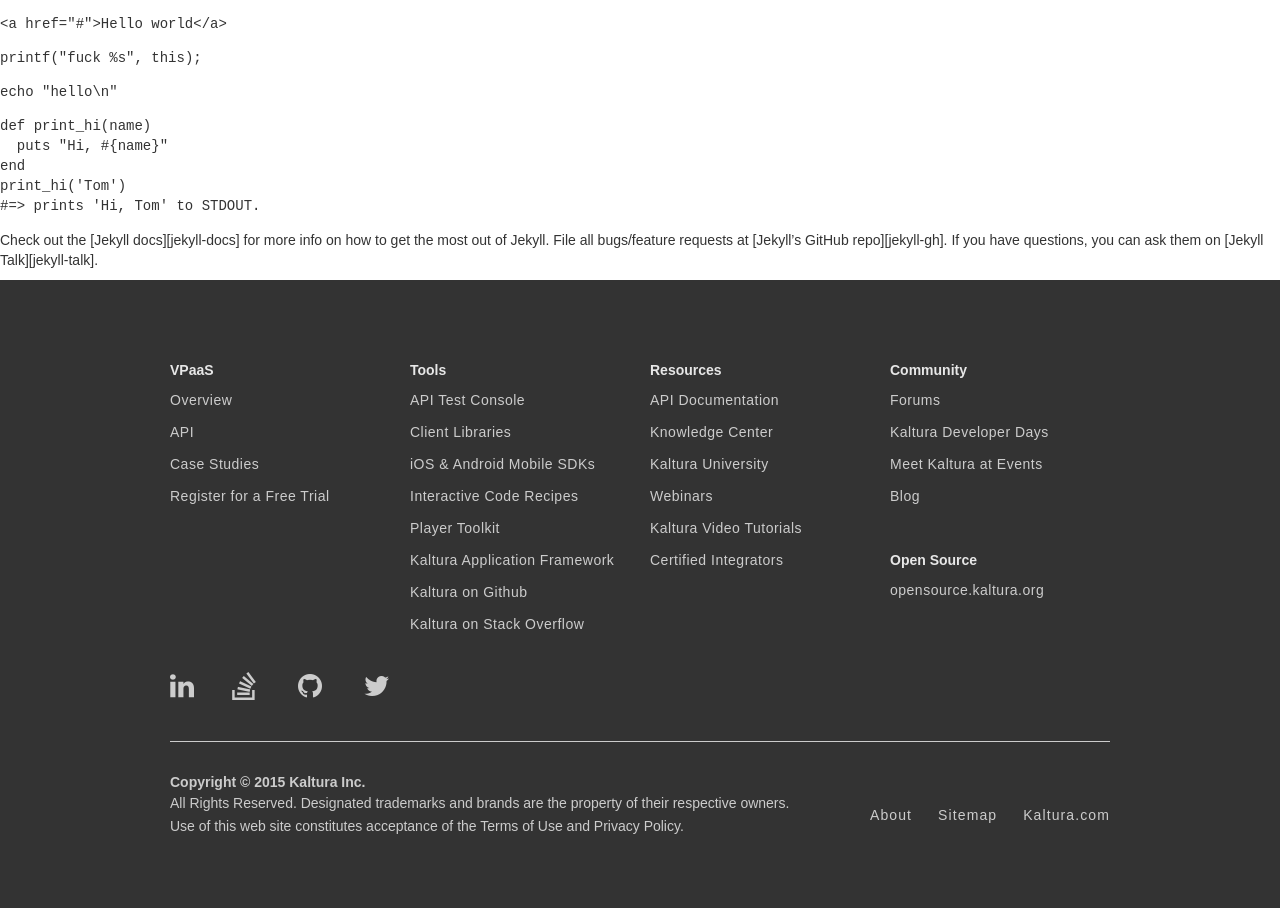
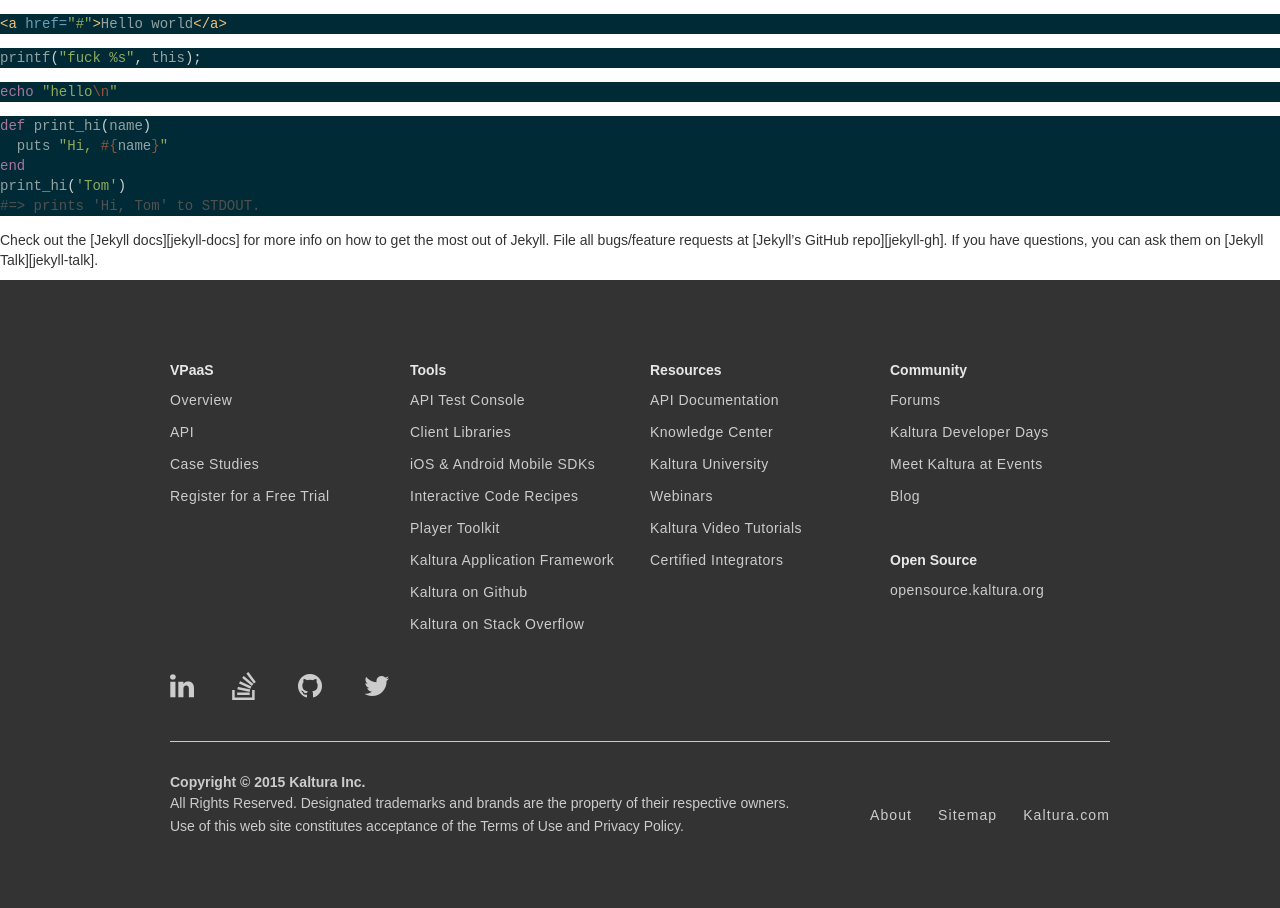
Before and after one commit to kaltura/DeveloperPortalDocs, a Jekyll site: the page built from testme.md, in a window 1280 px wide. Shown: the part 537-1445 px from the top of the page. Built offline with Jekyll 4.4.1, drawn with Linux system fonts in a browser that asks for light colours; nearby versions of some CDN libraries.

Commit message:
with rouge as syntax highligher.

```diff
--- a/_config.yml
+++ b/_config.yml
@@ -15,12 +15,12 @@ url: "http://54.161.130.174" # the base hostname & protocol for your site
 twitter_username: kaltura
 github_username:  kaltura
 permalink: none
-highlighter: pygments
+highlighter: rouge
 # Build settings
 markdown: kramdown
-#kramdown:
-#  input: GFM
-#  syntax_highlighter: rouge
+kramdown:
+  input: GFM
+  syntax_highlighter: rouge
 #markdown: redcarpet
 
 redcarpet:
--- a/_includes/head.html
+++ b/_includes/head.html
@@ -18,6 +18,7 @@
 <link rel="stylesheet" type="text/css" href="{{ site.url }}/css/normalize.css">
 <link rel="stylesheet" type="text/css" href="{{ site.url }}/css/webflow.css">
 <link rel="stylesheet" type="text/css" href="{{ site.url }}/css/kaltura-dev-site.webflow.css">
+<link rel="stylesheet" type="text/css" href="{{ site.url }}/css/syntax.css">
   <script type="text/javascript" src="https://use.typekit.net/rlx4cjm.js"></script>
   <script type="text/javascript">
     try{Typekit.load();}catch(e){}
--- /dev/null
+++ b/css/syntax.css
@@ -0,0 +1,78 @@
+.highlight table td { padding: 5px; }
+.highlight table pre { margin: 0; }
+.highlight, .highlight .w {
+  color: #93a1a1;
+  background-color: #002b36;
+}
+.highlight .err {
+  color: #151515;
+  background-color: #ac4142;
+}
+.highlight .c, .highlight .cd, .highlight .cm, .highlight .c1, .highlight .cs {
+  color: #505050;
+}
+.highlight .cp {
+  color: #f4bf75;
+}
+.highlight .nt {
+  color: #f4bf75;
+}
+.highlight .o, .highlight .ow {
+  color: #d0d0d0;
+}
+.highlight .p, .highlight .pi {
+  color: #d0d0d0;
+}
+.highlight .gi {
+  color: #90a959;
+}
+.highlight .gd {
+  color: #ac4142;
+}
+.highlight .gh {
+  color: #6a9fb5;
+  background-color: #151515;
+  font-weight: bold;
+}
+.highlight .k, .highlight .kn, .highlight .kp, .highlight .kr, .highlight .kv {
+  color: #aa759f;
+}
+.highlight .kc {
+  color: #d28445;
+}
+.highlight .kt {
+  color: #d28445;
+}
+.highlight .kd {
+  color: #d28445;
+}
+.highlight .s, .highlight .sb, .highlight .sc, .highlight .sd, .highlight .s2, .highlight .sh, .highlight .sx, .highlight .s1 {
+  color: #90a959;
+}
+.highlight .sr {
+  color: #75b5aa;
+}
+.highlight .si {
+  color: #8f5536;
+}
+.highlight .se {
+  color: #8f5536;
+}
+.highlight .nn {
+  color: #f4bf75;
+}
+.highlight .nc {
+  color: #f4bf75;
+}
+.highlight .no {
+  color: #f4bf75;
+}
+.highlight .na {
+  color: #6a9fb5;
+}
+.highlight .m, .highlight .mf, .highlight .mh, .highlight .mi, .highlight .il, .highlight .mo, .highlight .mb, .highlight .mx {
+  color: #90a959;
+}
+.highlight .ss {
+  color: #90a959;
+}
```
